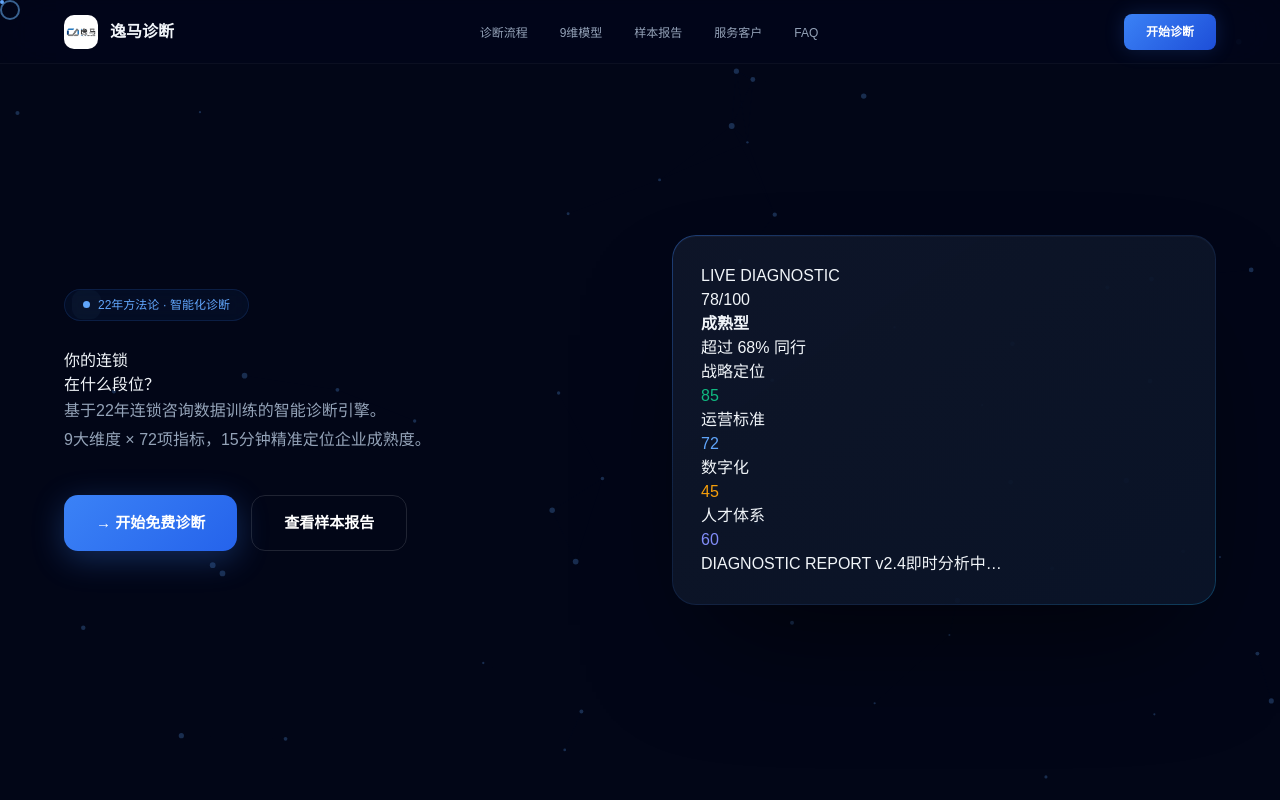
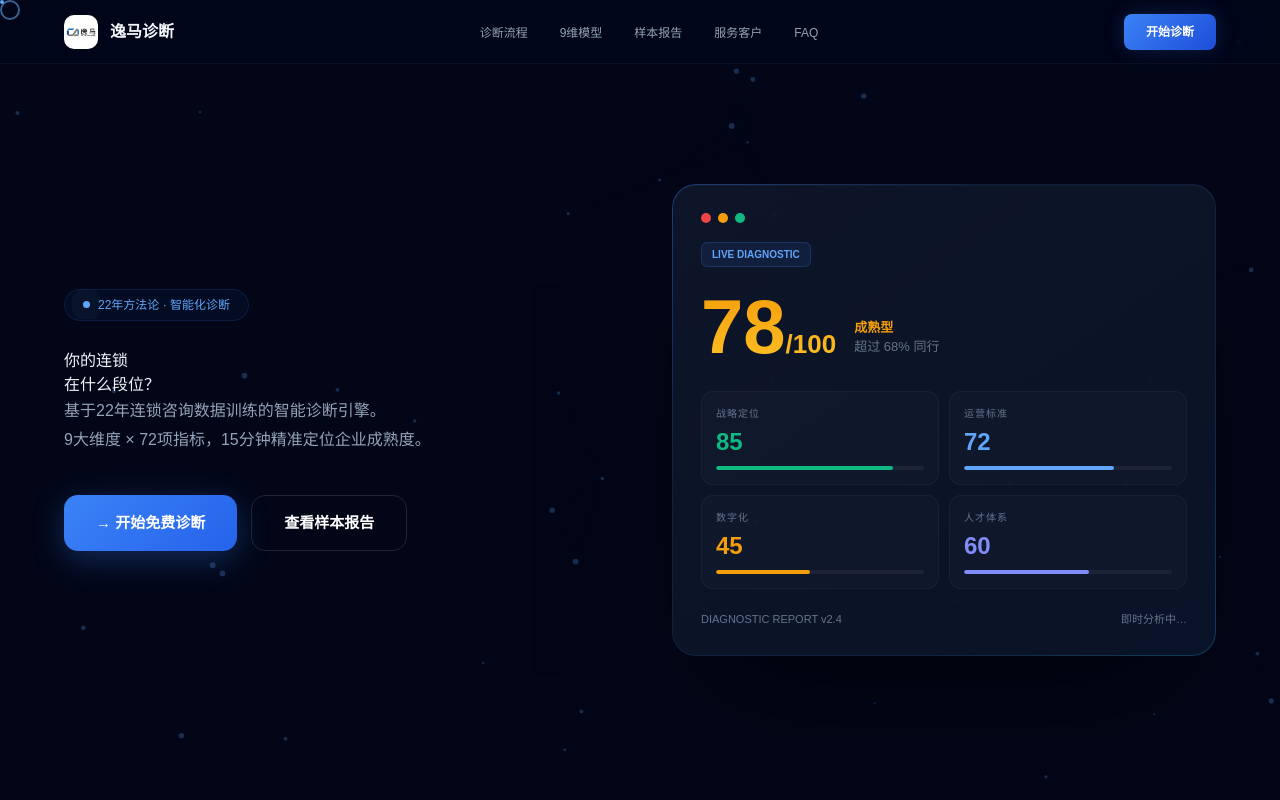
Before and after one commit to abo1296/yima-diagnosis, a Next.js app: page / in a window 1280 px wide. Shown: the top 800 px of the page. Built offline with nearby package versions, Linux system fonts and the light colour scheme.

Commit message:
fix: 补上缺失的card-*和hero-stats CSS类

```diff
--- a/app/globals.css
+++ b/app/globals.css
@@ -88,6 +88,10 @@ body {
 }
 @keyframes gradShift { 0%,100%{background-position:0% center} 50%{background-position:100% center} }
 .hero-sub { font-size:16px; color:var(--text-secondary); max-width:480px; margin-bottom:40px; line-height:1.8; }
+.hero-stats { display:flex; gap:28px; margin-top:36px; padding-top:28px; border-top:1px solid var(--border); }
+.hero-stat-val { font-size:18px; font-weight:800; color:#fff; }
+.hero-stat-val span { font-size:12px; color:var(--brand-light); }
+.hero-stat-lbl { font-size:10px; color:var(--text-muted); margin-top:2px; }
 .hero-actions { display:flex; gap:14px; flex-wrap:wrap; }
 .btn-main {
   padding:16px 32px; border-radius:14px; font-size:15px; font-weight:700; color:#fff; border:none; cursor:pointer;
@@ -125,6 +129,23 @@ body {
   mask:linear-gradient(#fff 0 0) content-box,linear-gradient(#fff 0 0);
   -webkit-mask-composite:xor; mask-composite:exclude;
 }
+.card-dots { display:flex; gap:7px; margin-bottom:18px; }
+.card-dot { width:10px; height:10px; border-radius:50%; }
+.card-dot.r { background:#EF4444; } .card-dot.y { background:#F59E0B; } .card-dot.g { background:#10B981; }
+.card-badge { display:inline-block; padding:4px 10px; border-radius:6px; font-size:10px; font-weight:600; color:var(--brand-light); background:rgba(59,130,246,0.1); border:1px solid rgba(59,130,246,0.2); margin-bottom:22px; }
+.card-score-row { display:flex; align-items:flex-end; gap:18px; margin-bottom:26px; }
+.card-big-num { font-size:76px; font-weight:900; line-height:1; background:linear-gradient(180deg,#F59E0B,#FBBF24); -webkit-background-clip:text; -webkit-text-fill-color:transparent; background-clip:text; }
+.card-big-num .unit { font-size:26px; }
+.card-level { font-size:13px; color:var(--text-muted); padding-bottom:8px; }
+.card-level b { color:#F59E0B; }
+.card-grid { display:grid; grid-template-columns:1fr 1fr; gap:10px; margin-bottom:22px; }
+.card-mini { padding:14px; border-radius:12px; background:rgba(255,255,255,0.02); border:1px solid rgba(255,255,255,0.04); transition:all .3s; }
+.card-mini:hover { background:rgba(59,130,246,0.04); border-color:rgba(59,130,246,0.15); }
+.card-mini .label { font-size:10px; color:var(--text-muted); text-transform:uppercase; letter-spacing:1px; }
+.card-mini .val { font-size:24px; font-weight:800; margin:3px 0; }
+.card-mini .bar { height:4px; border-radius:2px; background:rgba(255,255,255,0.05); overflow:hidden; margin-top:6px; }
+.card-mini .fill { height:100%; border-radius:2px; transition:width 1.5s ease; }
+.card-footer-row { display:flex; justify-content:space-between; font-size:11px; color:var(--text-muted); }
 
 /* ===== TRUST BAR ===== */
 .trust-section {
```
